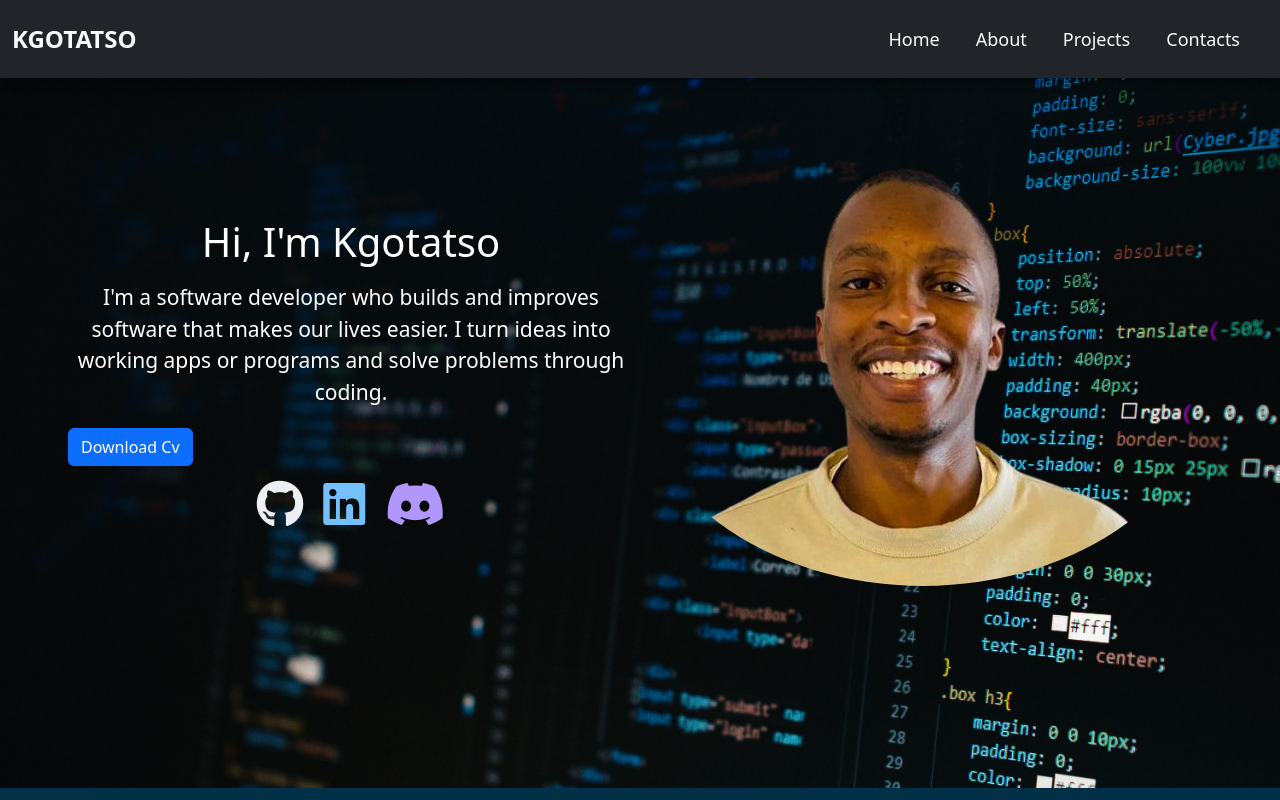
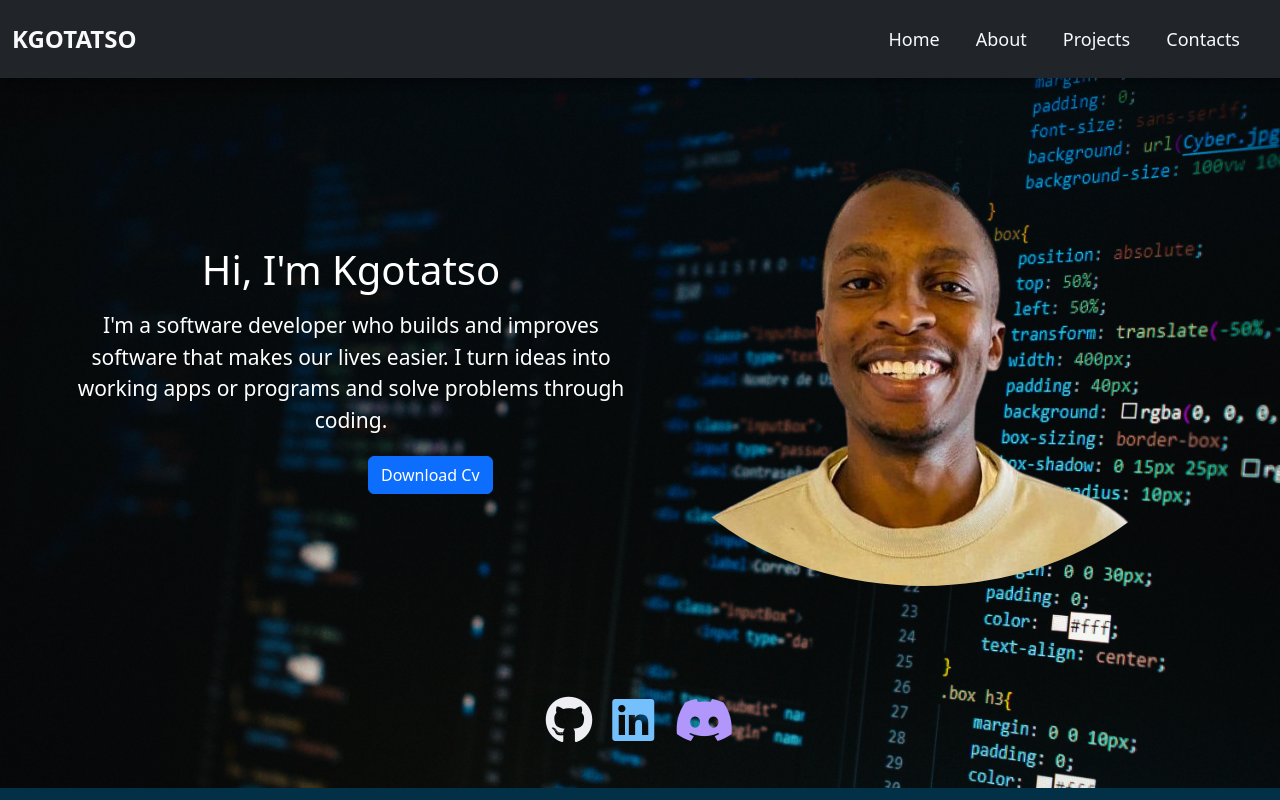
Before and after one commit to dubekgotatso/portfolio, an Angular app: page / in a window 1280 px wide. Shown: the top 800 px of the page. Built offline with nearby package versions, Linux system fonts and the light colour scheme.

Commit message:
button bu

```diff
--- a/src/app/scroll-feature/scroll-feature.component.css
+++ b/src/app/scroll-feature/scroll-feature.component.css
@@ -32,6 +32,10 @@ h1, h3, h5, p {
 
 .header {
     font-size: 36px;
+}
+
+.bu{
+    margin-left: 300px;
 }
 
 .p {
--- a/src/app/scroll-feature/scroll-feature.component.html
+++ b/src/app/scroll-feature/scroll-feature.component.html
@@ -13,28 +13,30 @@
 
 
 
-                <div class="d-flex gap-2">
+                <div class="bu  d-flex gap-2">
 
                     <a href="assets/Kgotatso _Resume_731.pdf">
                         <button type="button" class="btn btn-primary">Download Cv</button>
                     </a>
                 </div>
 
-                <div class="social">
-                    <a href="https://github.com/dubekgotatso"><i class="fa-brands fa-github fa-2xl" style="color: #edeff3;"></i></a>
-                    <a href="https://www.linkedin.com/in/kgotatso-surprise-a5aaa9260/">
 
-                        <i class="fa-brands fa-linkedin fa-2xl" style="color: #74C0FC;"></i></a>
-                    <a href="https://discord.com/channels/@me">
-
-                        <i class="fa-brands fa-discord fa-2xl" style="color: #B197FC;"></i></a>
-
-                </div>
 
             </div>
             <img src="../../assets/WhatsApp_Image_2024-09-09_at_09.47.34-removebg-preview.png" style=" border-radius: 50%; " alt="Your image">
 
         </div>
+        <div class="social pt-5 ">
+            <a href="https://github.com/dubekgotatso"><i class="fa-brands fa-github fa-2xl" style="color: #edeff3;"></i></a>
+            <a href="https://www.linkedin.com/in/kgotatso-surprise-a5aaa9260/">
+
+                <i class="fa-brands fa-linkedin fa-2xl" style="color: #74C0FC;"></i></a>
+            <a href="https://discord.com/channels/@me">
+
+                <i class="fa-brands fa-discord fa-2xl" style="color: #B197FC;"></i></a>
+
+        </div>
+
     </div>
 
 
```
